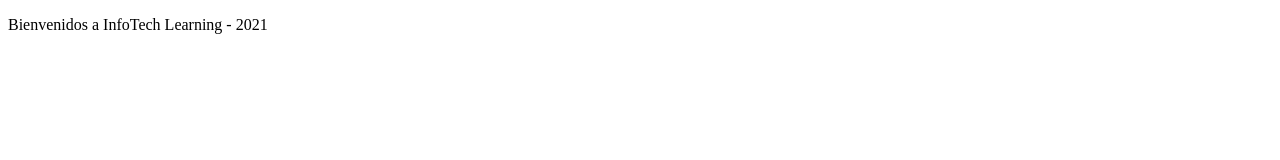
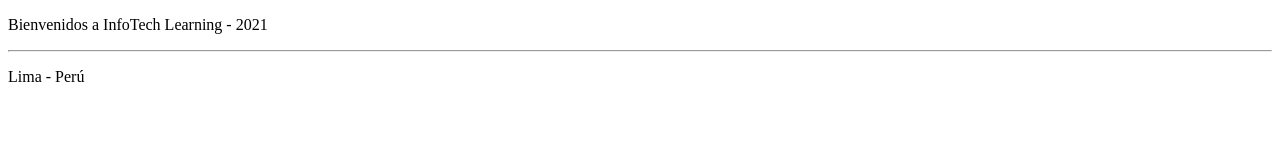
Before and after one commit to elinieves/elinieves.github.io, a plain HTML site: page index.html in a window 1280 px wide. Drawn offline with Linux system fonts and the light colour scheme.

Commit message:
Versión 1

```diff
--- a/index.html
+++ b/index.html
@@ -8,5 +8,7 @@
 </head>
 <body>
     <p>Bienvenidos a InfoTech Learning - 2021</p>
+    <hr>
+    <p>Lima - Perú<p>
 </body>
 </html>
```
